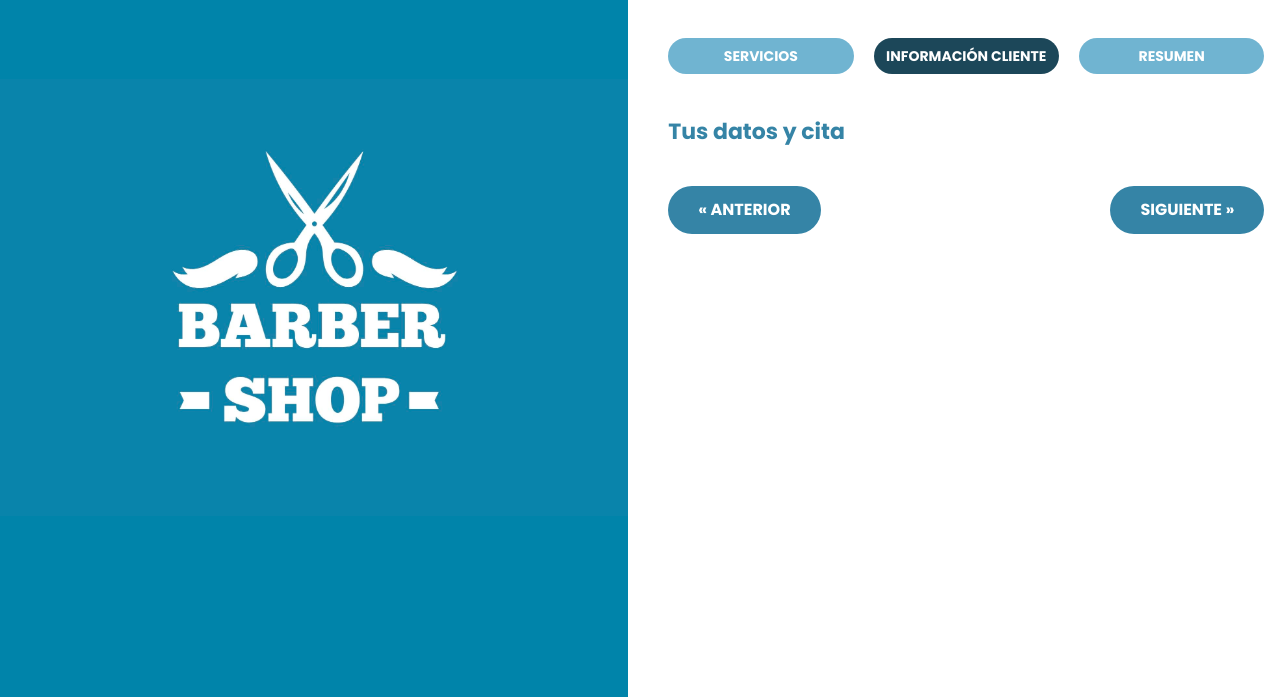
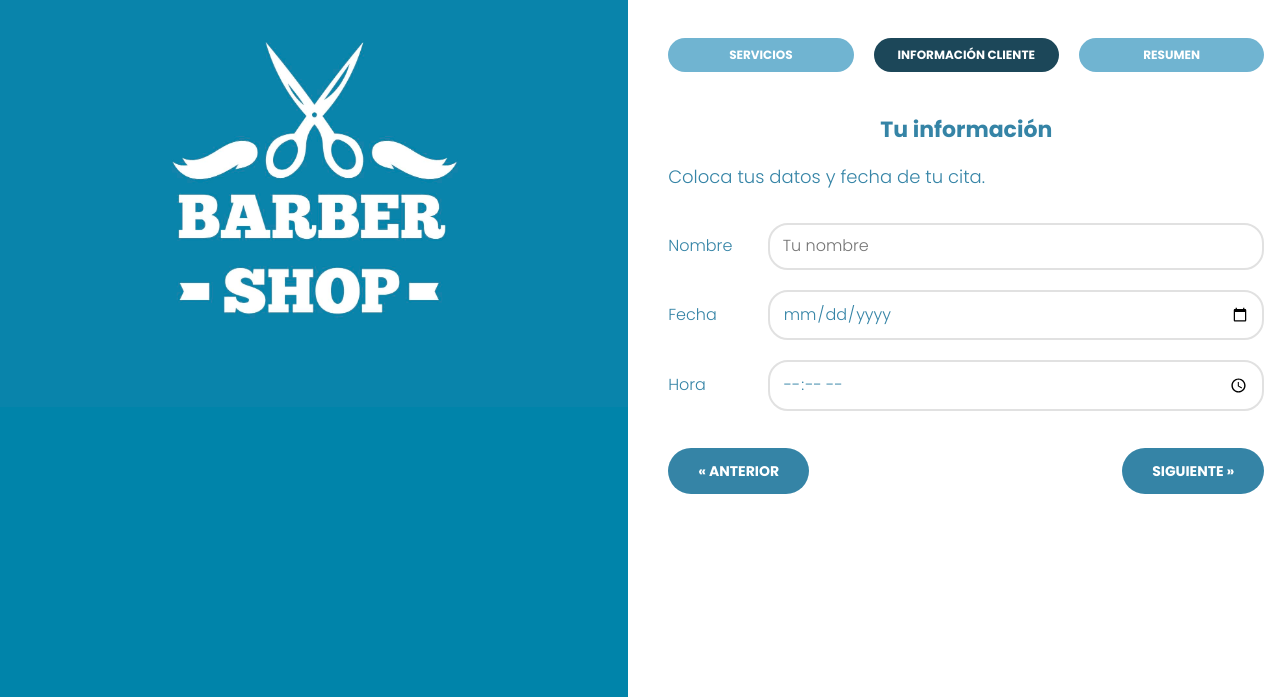
Before and after one commit to gabriela-yan/Barber-Shop, a website: page index.html in a window 1280 px wide. Both pictures are taken after a click on the button "INFORMACIÓN CLIENTE". Shown: the part 103-800 px from the top of the page. Drawn offline with Linux system fonts and the light colour scheme.

Commit message:
Form layout

```diff
--- a/index.html
+++ b/index.html
@@ -28,7 +28,22 @@
                 <div id="services" class="services-list"></div>
             </div>
             <div id="step-2" class="section">
-                <h2>Tus datos y cita</h2>
+                <h2>Tu información</h2>
+                <p>Coloca tus datos y fecha de tu cita.</p>
+                <form class="form">
+                    <div class="field">
+                        <label for="name">Nombre</label>
+                        <input type="text" id="name" placeholder="Tu nombre">
+                    </div>
+                    <div class="field">
+                        <label for="date">Fecha</label>
+                        <input type="date" id="date">
+                    </div>
+                    <div class="field">
+                        <label for="hour">Hora</label>
+                        <input type="time" id="hour">
+                    </div>
+                </form>
             </div>
             <div id="step-3" class="section">
                 <h2>Resumen</h2>
--- a/src/scss/app.scss
+++ b/src/scss/app.scss
@@ -8,3 +8,4 @@
 @import 'layout/tabs';
 @import 'layout/services';
 @import 'layout/pagination';
+@import 'layout/form';
--- a/src/scss/base/_mixins.scss
+++ b/src/scss/base/_mixins.scss
@@ -1,4 +1,9 @@
 /** Media Queries **/
+@mixin fold {
+    @media (max-width: #{$fold}) {
+        @content;
+    }
+}
 @mixin phone {
     @media (min-width: #{$phone}) {
         @content;
--- a/src/scss/base/_variables.scss
+++ b/src/scss/base/_variables.scss
@@ -2,6 +2,7 @@
 $font_main: 'Poppins', sans-serif;
 
 // Tamaño de Media Queries
+$fold: 280px;
 $phone: 480px;
 $tablet: 768px;
 $tablet-custom: 850px;
--- a/src/scss/layout/_UI.scss
+++ b/src/scss/layout/_UI.scss
@@ -9,7 +9,7 @@
         background-image: url(../img/main-logo.jpg);
         background-repeat: no-repeat;
         background-size: 100%;
-        background-position: center center;
+        background-position: center 20%;
         @include phone {
             height: 50rem;
         }
@@ -28,7 +28,6 @@
         h2 {
             font-size: 2.2rem;
             font-weight: $bold;
-            text-align: left;
         }
         &:first-of-type {
             margin-bottom: $break / 2;
--- /dev/null
+++ b/src/scss/layout/_form.scss
@@ -0,0 +1,35 @@
+.form {
+    width: 100%;
+    margin-top: 3.5rem;
+}
+
+.field {
+    display: flex;
+    align-items: center;
+    margin-bottom: 2rem;
+
+    @include fold {
+        display: block;
+    }
+    label {
+        flex-basis: 10rem;
+        color: $blue;
+
+        @include fold {
+            display: block;
+            margin-bottom: 1rem;
+        }
+    }
+    input {
+        flex: 1;
+        padding: $break / 4;
+        border-radius: 2rem;
+        border: 2px solid $gray;
+        color: $blue;
+
+        @include fold {
+            display: block;
+            width: 100%;
+        }
+    }
+}
--- a/src/scss/layout/_pagination.scss
+++ b/src/scss/layout/_pagination.scss
@@ -10,11 +10,14 @@
         padding: 1.5rem 3rem;
         text-align: center;
         text-transform: uppercase;
-        font-size: 1.6rem;
+        font-size: 1.4rem;
         font-weight: $bold;
         border: none;
         border-radius: 3rem;
         outline: none;
+        @include fold {
+            font-size: 1rem;
+        }
         &.hide {
             visibility: hidden;
         }
--- a/src/scss/layout/_services.scss
+++ b/src/scss/layout/_services.scss
@@ -1,18 +1,19 @@
 .services-list {
+    margin-top: 3.5rem;
     @include tablet-custom {
         @include grid(2, 2rem);
     }
     .service {
         margin-bottom: 2rem;
         background-color: lighten($color: $blue, $amount: 20);
-        padding: $break / 2;
+        padding: $break / 3;
         border-radius: 2rem;
         @include tablet-custom {
             margin-bottom: 0;
         }
         p {
             color: $white;
-            margin: 0 0 $break / 4 0;
+            margin: 0 0 1rem 0;
         }
         .price-service {
             margin: 0;
--- a/src/scss/layout/_tabs.scss
+++ b/src/scss/layout/_tabs.scss
@@ -1,20 +1,24 @@
 .tabs {
-    @include tablet-custom {
-        @include grid(3, 2rem);
+    @include fold {
+        display: block;
     }
+    @include grid(3, 2rem);
+
     button {
-        display: block;
         width: 100%;
         margin: 2rem auto;
         background-color: lighten($color: $blue, $amount: 20);
-        font-size: 1.4rem;
+        font-size: 1.2rem;
         font-weight: $bold;
         padding: 1rem;
         color: $white;
         border: none;
         text-transform: uppercase;
-        border-radius: 3rem;
+        border-radius: 2rem;
         outline: none;
+        @include fold {
+            margin: 1rem auto;
+        }
         &.current {
             background-color: darken($color: $blue, $amount: 20);
         }
```
Also changed, not shown: build/css/app.css, 1 other file.
